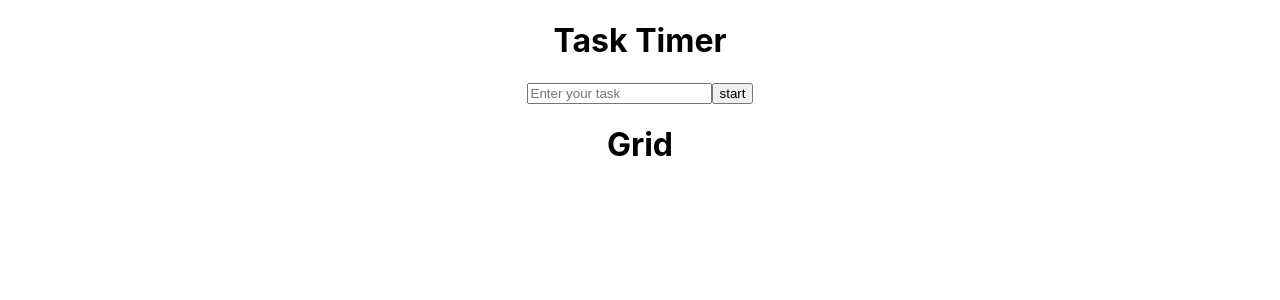
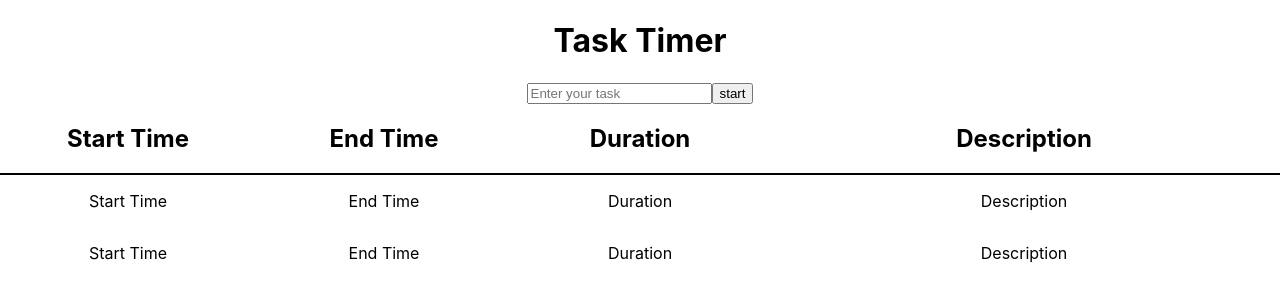
Before and after one commit to sayes2x/interview-react2, a React (Create React App) app: page / in a window 1280 px wide. Shown: the top 300 px of the page. Built offline with nearby package versions, Linux system fonts and the light colour scheme.

Commit message:
created the components

```diff
--- a/src/App.js
+++ b/src/App.js
@@ -1,8 +1,8 @@
 import React from 'react';
 import './App.css';
 
-import Clock from './components/Clock'
-import Grid from './components/Grid'
+import Clock from './components/clock/Clock'
+import Grid from './components/grid/Grid'
 
 function App() {
   return (
--- a/src/components/Grid.jsx
+++ /dev/null
@@ -1,11 +0,0 @@
-import React from 'react';
-
-const Grid = () => {
-  return (
-    <>
-      <h1>Grid</h1>
-    </>
-  )
-}
-
-export default Grid
--- /dev/null
+++ b/src/components/grid/CurrentTask.jsx
@@ -0,0 +1,16 @@
+import React from 'react';
+
+import CurrentTaskStyle from './CurrentTask.module.css'
+
+const CurrentTask = () => {
+  return (
+     <div className={CurrentTaskStyle.row}>
+      <p>Start Time</p>
+      <p>End Time</p>
+      <p>Duration</p>
+      <p>Description</p>
+    </div>
+  )
+}
+
+export default CurrentTask
--- /dev/null
+++ b/src/components/grid/CurrentTask.module.css
@@ -0,0 +1,4 @@
+.row {
+  display: grid;
+  grid-template-columns: 1fr 1fr 1fr 2fr;
+}
--- /dev/null
+++ b/src/components/grid/Grid.jsx
@@ -0,0 +1,16 @@
+import React from 'react';
+import Labels from './Labels'
+import CurrentTask from './CurrentTask'
+import PreviousTasks from './PreviousTasks'
+
+const Grid = () => {
+  return (
+    <>
+      <Labels />
+      <CurrentTask />
+      <PreviousTasks />
+    </>
+  )
+}
+
+export default Grid
--- /dev/null
+++ b/src/components/grid/Labels.jsx
@@ -0,0 +1,15 @@
+import React from 'react';
+import labelsStyle from './Labels.module.css'
+
+const Labels = () => {
+  return (
+    <div className={labelsStyle.row}>
+      <h2>Start Time</h2>
+      <h2>End Time</h2>
+      <h2>Duration</h2>
+      <h2>Description</h2>
+    </div>
+  )
+}
+
+export default Labels
--- /dev/null
+++ b/src/components/grid/Labels.module.css
@@ -0,0 +1,5 @@
+.row {
+  display: grid;
+  grid-template-columns: 1fr 1fr 1fr 2fr;
+  border-bottom: 2px solid black;
+}
--- /dev/null
+++ b/src/components/grid/PreviousTasks.jsx
@@ -0,0 +1,16 @@
+import React from 'react';
+
+import PreviousTasksStyle from './PreviousTasks.module.css'
+
+const PreviousTasks = () => {
+  return (
+    <div className={PreviousTasksStyle.row}>
+      <p>Start Time</p>
+      <p>End Time</p>
+      <p>Duration</p>
+      <p>Description</p>
+    </div>
+  )
+}
+
+export default PreviousTasks
--- /dev/null
+++ b/src/components/grid/PreviousTasks.module.css
@@ -0,0 +1,4 @@
+.row {
+  display: grid;
+  grid-template-columns: 1fr 1fr 1fr 2fr;
+}
```
Also changed, not shown: src/components/clock/Clock.jsx (renamed from src/components/Clock.jsx), src/components/clock/TaskInput.jsx (renamed from src/components/TaskInput.jsx), src/components/clock/TimerButton.jsx (renamed from src/components/TimerButton.jsx).
